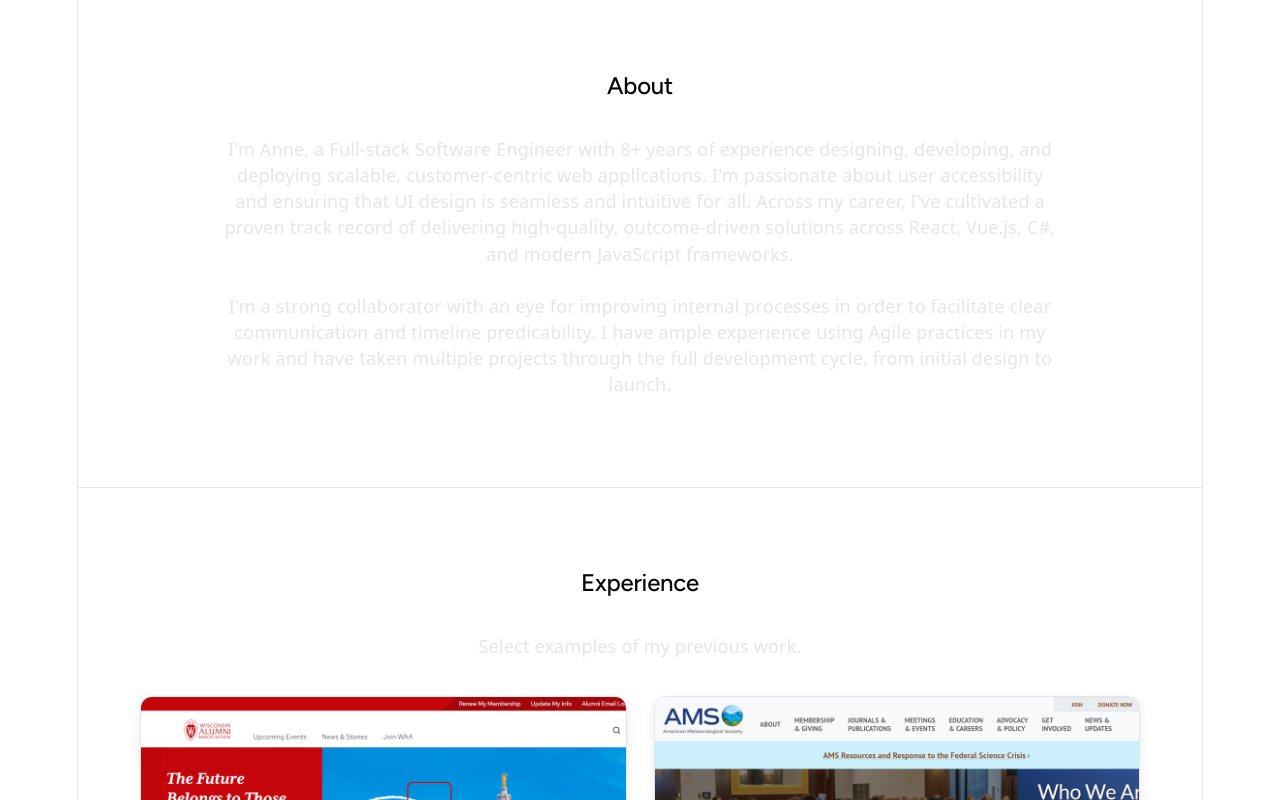
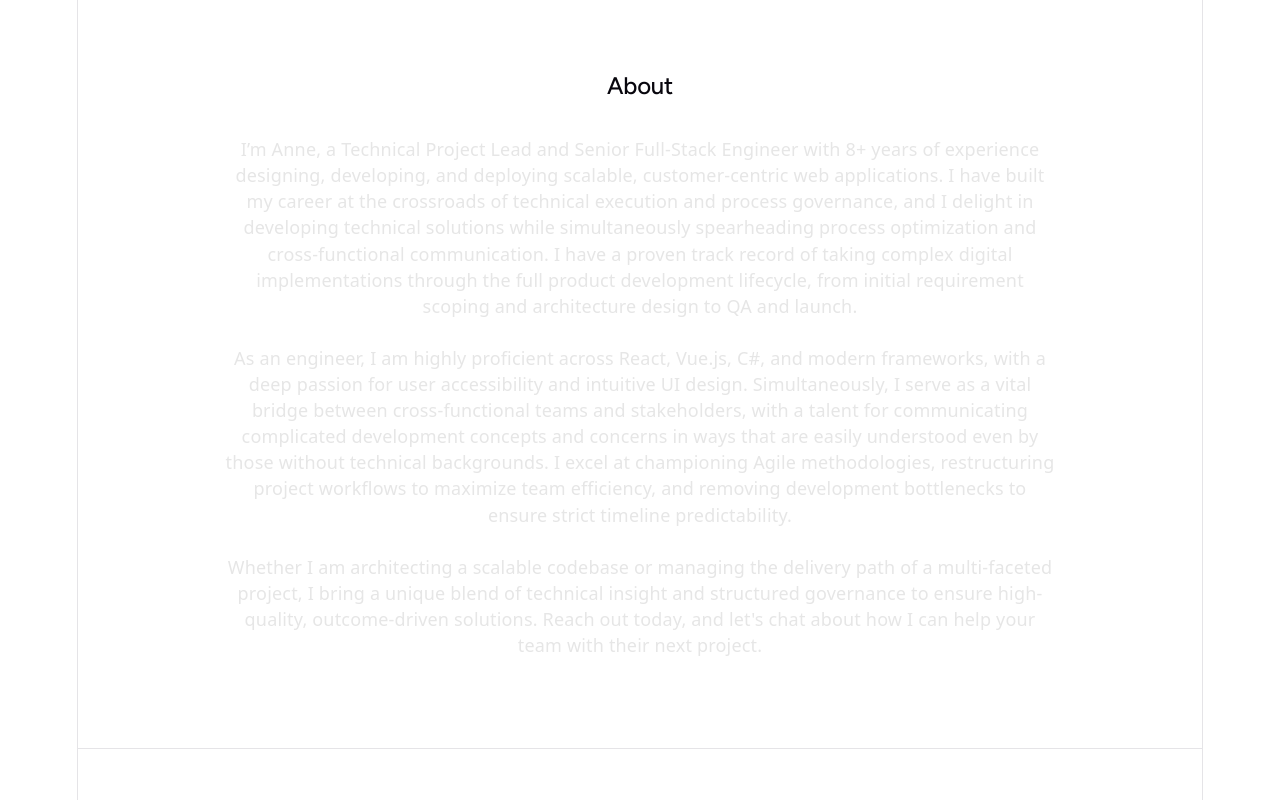
Before and after one commit to AnneFonicello/Portfolio, a React (Vite) app: page / in a window 1280 px wide. Shown: the part 700-1500 px from the top of the page. Built offline with nearby package versions, Linux system fonts and the light colour scheme.

Commit message:
Text updates

```diff
--- a/src/App.jsx
+++ b/src/App.jsx
@@ -31,7 +31,7 @@ function App() {
               and <span id="hero-dev">development</span>
             </h1>
             <p>
-              Full Stack Engineer and Web Systems Developer with 8+ years
+              Technical Project Lead and Senior Full-Stack Engineer with 8+ years
               experience turning complex business needs
               into intuitive and accessible user experiences.
             </p>
@@ -52,16 +52,28 @@ function App() {
           <div className="center">
             <h2>About</h2>
             <p>
-             I'm Anne, a Full-stack Software Engineer with 8+ years of experience designing, developing, and deploying scalable,
-             customer-centric web applications. I'm passionate about user accessibility and ensuring that UI design
-             is seamless and intuitive for all. Across my career, I've cultivated a proven track record of delivering high-quality,
-             outcome-driven solutions across React, Vue.js, C#, and modern JavaScript frameworks.
+             I’m Anne, a Technical Project Lead and Senior Full-Stack Engineer with 8+ years of experience designing,
+             developing, and deploying scalable, customer-centric web applications.
+             I have built my career at the crossroads of technical execution and process governance, and I delight in
+             developing technical solutions while simultaneously spearheading process optimization and cross-functional communication.
+             I have a proven track record of taking complex digital implementations through
+             the full product development lifecycle, from initial requirement scoping and architecture
+             design to QA and launch.
 
              <br></br>
              <br></br>
-             I'm a strong collaborator with an eye for improving internal processes in order to facilitate clear communication
-             and timeline predicability. I have ample experience using Agile practices in my work and have taken multiple projects through the full development cycle,
-             from initial design to launch.
+             As an engineer, I am highly proficient across React, Vue.js, C#, and modern frameworks, with a deep
+             passion for user accessibility and intuitive UI design.
+             Simultaneously, I serve as a vital bridge between cross-functional teams and stakeholders, with a talent for communicating
+             complicated development concepts and concerns in ways that are easily understood even by those without technical backgrounds.
+             I excel at championing Agile methodologies, restructuring project workflows to maximize team efficiency,
+             and removing development bottlenecks to ensure strict timeline predictability.
+
+             <br></br>
+             <br></br>
+              Whether I am architecting a scalable codebase or managing the delivery path of a multi-faceted project,
+              I bring a unique blend of technical insight and structured governance to ensure high-quality,
+              outcome-driven solutions. Reach out today, and let's chat about how I can help your team with their next project.
 
             </p>
           </div>
```
